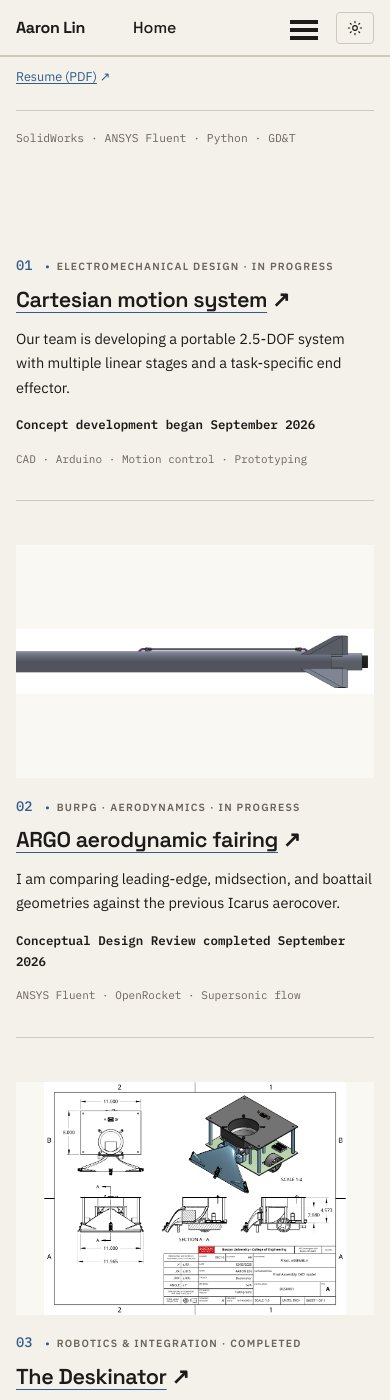
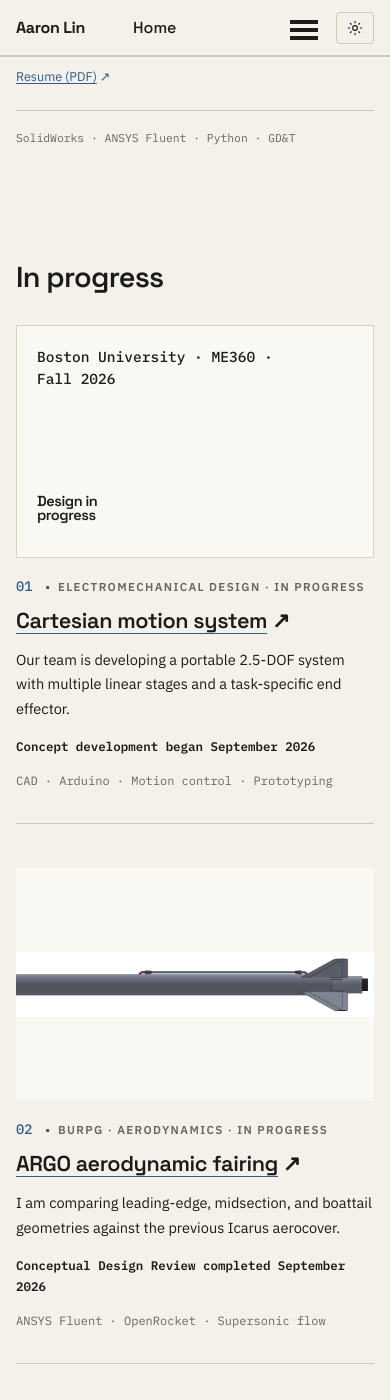
Before and after one commit to Aaron-Lin-0/Aaron-Lin-0.github.io, a Jekyll site: the page built from _pages/projects.md, in a window 390 px wide and 1400 px high, scrolled down 557 px. Built offline with Jekyll 4.4.1, drawn with Linux system fonts in a browser that asks for light colours; a style sheet for code colours, icons or effects is not loaded; some of the changed text lies outside the part shown.

Commit message:
reorganization and mobile optimization

```diff
--- a/_includes/project-cards.html
+++ b/_includes/project-cards.html
@@ -1,5 +1,8 @@
 <div class="project-grid">
 {% assign visible_projects = site.projects | where_exp: 'project', 'project.feature_order != nil' %}
+{% if include.status %}
+  {% assign visible_projects = visible_projects | where: 'status', include.status %}
+{% endif %}
 {% if include.order == 'recent' %}
   {% assign ordered_projects = visible_projects | sort: 'sort_date' | reverse %}
 {% else %}
@@ -8,7 +11,14 @@
 {% for project in ordered_projects %}
 {% if include.limit == nil or forloop.index <= include.limit %}
   <article class="project-card">
-    {% if project.card_image %}<img src="{{ project.card_image | relative_url }}" alt="{{ project.card_alt }}" width="{{ project.card_image_width | default: 800 }}" height="{{ project.card_image_height | default: 520 }}" loading="lazy">{% endif %}
+    {% if project.card_image %}
+      <img src="{{ project.card_image | relative_url }}" alt="{{ project.card_alt }}" width="{{ project.card_image_width | default: 800 }}" height="{{ project.card_image_height | default: 520 }}" loading="lazy">
+    {% else %}
+      <div class="project-card-placeholder" aria-hidden="true">
+        <p class="project-card-placeholder__context">{{ project.context }}</p>
+        <p class="project-card-placeholder__status">Design {{ project.status | downcase }}</p>
+      </div>
+    {% endif %}
     <div class="project-card-body">
       {% assign project_number = forloop.index | prepend: '0' | slice: -2, 2 %}
       <div class="project-card-meta"><span class="project-index">{{ project_number }}</span><p class="eyebrow">{{ project.card_category }} &middot; {{ project.status }}</p></div>
--- a/_layouts/engineering.html
+++ b/_layouts/engineering.html
@@ -1,7 +1,7 @@
 ---
 layout: default
 ---
-<main id="main" class="engineering-site{% if page.collection == 'projects' %} engineering-project{% endif %}">
+<main id="main" class="engineering-site{% if page.collection == 'projects' %} engineering-project{% endif %}{% if page.utility_page %} engineering-utility{% endif %}">
   {% if page.collection == 'projects' %}<a class="back-link" href="{{ '/projects/' | relative_url }}">&larr; All projects</a>{% endif %}
   <header class="engineering-header">
     {% if page.kicker %}<p class="eyebrow">{{ page.kicker }}</p>{% endif %}
@@ -10,7 +10,9 @@
     {% if page.context %}<p class="project-context">{{ page.context }}</p>{% endif %}
   </header>
   <div class="engineering-shell">
-    {% unless page.collection == 'projects' %}{% include contact-card.html %}{% endunless %}
+    {% unless page.collection == 'projects' %}
+      {% unless page.utility_page %}{% include contact-card.html %}{% endunless %}
+    {% endunless %}
     <div class="engineering-main">
       {% if page.collection == 'projects' and page.hero_image %}
         <figure class="project-hero">
--- a/_pages/projects.md
+++ b/_pages/projects.md
@@ -7,4 +7,10 @@
 author_profile: false
 ---
 
-{% include project-cards.html order="recent" %}
+## In progress
+
+{% include project-cards.html order="recent" status="In progress" %}
+
+## Completed projects
+
+{% include project-cards.html order="recent" status="Completed" %}
--- a/assets/css/engineering.css
+++ b/assets/css/engineering.css
@@ -71,6 +71,7 @@
 
 :root {
   --image-matte: #faf8f2;
+  --image-ink: #1c1b19;
   --media-dark: #12100c;
   --font-display: "Space Grotesk", "Avenir Next", sans-serif;
   --font-body: "IBM Plex Sans", "Noto Sans", sans-serif;
@@ -139,6 +140,10 @@
 .engineering-site .project-grid { display: grid; grid-template-columns: repeat(2, minmax(0, 1fr)); gap: 4rem 2rem; margin: 2.5rem 0; }
 .engineering-site .project-card { min-width: 0; padding-bottom: 2.2rem; border: 0; border-bottom: 1px solid var(--border); border-radius: 0; background: transparent; overflow: visible; }
 .engineering-site .project-card > img { display: block; width: 100%; height: auto; aspect-ratio: 800 / 520; object-fit: contain; background: var(--image-matte); }
+.engineering-site .project-card-placeholder { display: flex; flex-direction: column; justify-content: space-between; aspect-ratio: 800 / 520; box-sizing: border-box; padding: clamp(1.25rem, 4vw, 2.25rem); border: 1px solid #d9d2c6; background: var(--image-matte); color: var(--image-ink); }
+.engineering-site .project-card-placeholder p { margin: 0; }
+.engineering-site .project-card-placeholder__context { max-width: 28ch; font: 500 clamp(.72rem, 1.3vw, .86rem)/1.5 var(--font-mono); }
+.engineering-site .project-card-placeholder__status { max-width: 12ch; font: 600 clamp(1.7rem, 4vw, 2.8rem)/.98 var(--font-display); letter-spacing: -.03em; text-wrap: balance; }
 .engineering-site .project-card-body { padding: 1.35rem 0 0; }
 .engineering-site .project-card-meta { display: flex; align-items: baseline; gap: .8rem; margin-bottom: .8rem; }
 .engineering-site .project-index { flex: 0 0 auto; color: var(--accent); font: 500 .86rem/1 var(--font-mono); font-variant-numeric: tabular-nums; }
@@ -152,7 +157,7 @@
 .engineering-project { max-width: 1280px !important; }
 .engineering-project .engineering-header { max-width: 980px; margin-right: auto; margin-left: auto; }
 .engineering-project .engineering-shell { display: block; }
-.engineering-project .engineering-main { --project-prose-width: 48rem; max-width: 1080px; margin: 0 auto; }
+.engineering-project .engineering-main { --project-prose-width: min(48rem, 72ch); max-width: 1080px; margin: 0 auto; }
 .engineering-project .project-hero { margin: 0 0 clamp(4rem, 8vw, 7rem); }
 .engineering-project .project-hero img { display: block; width: 100%; max-height: 720px; object-fit: contain; background: var(--image-matte); }
 .engineering-project .project-hero figcaption, .engineering-site figcaption { margin-top: .75rem; color: var(--text-muted); font-size: .73rem; line-height: 1.5; }
@@ -160,7 +165,9 @@
 .engineering-project .engineering-content > p,
 .engineering-project .engineering-content > ul,
 .engineering-project .engineering-content > ol,
-.engineering-project .engineering-content > table { width: 100%; max-width: var(--project-prose-width); margin-right: auto; margin-left: auto; }
+.engineering-project .engineering-content > table,
+.engineering-project .engineering-content > .project-table-region,
+.engineering-project .engineering-content > .project-table-hint { width: 100%; max-width: var(--project-prose-width); margin-right: auto; margin-left: auto; }
 .engineering-project .engineering-content > ul,
 .engineering-project .engineering-content > ol { box-sizing: border-box; padding-left: 1.15rem !important; padding-inline-start: 1.15rem !important; list-style-position: outside; }
 .engineering-project .engineering-content > h2 { margin-top: clamp(4.5rem, 9vw, 7.5rem); margin-bottom: 1.4rem; color: var(--accent); font: 600 .78rem/1.4 var(--font-body); letter-spacing: .13em; text-transform: uppercase; }
@@ -174,7 +181,13 @@
 .engineering-site .project-end { display: flex; flex-wrap: wrap; width: 100%; max-width: var(--project-prose-width, 48rem); gap: 1.5rem; margin: 6rem auto 0; padding-top: 1.5rem; border-top: 1px solid var(--border); font-size: .82rem; }
 .engineering-site table { display: table; width: 100%; border-color: var(--border); font-family: var(--font-mono); font-size: .76rem; font-variant-numeric: tabular-nums; }
 .engineering-site th { background: var(--surface); color: var(--text); }
-.engineering-site td, .engineering-site th { border-color: var(--border); overflow-wrap: anywhere; }
+.engineering-site td, .engineering-site th { padding: .7rem .75rem; border-color: var(--border); overflow-wrap: anywhere; }
+.engineering-site .project-table-region { max-width: 100%; }
+.engineering-site .project-table-region table { margin: 0; }
+.engineering-site .project-table-hint { display: none; color: var(--text-muted); font: 600 .72rem/1.4 var(--font-mono); }
+
+.engineering-utility .engineering-shell { display: block; max-width: 48rem; }
+.engineering-utility .engineering-main { max-width: 48rem; }
 
 .page__footer { position: static !important; bottom: auto !important; border-top: 1px solid var(--border) !important; background: var(--footer-bg) !important; color: var(--text-muted) !important; }
 .page__footer footer { padding-top: .35rem; }
@@ -182,22 +195,35 @@
 .page__footer a { color: var(--text-muted) !important; text-decoration: underline; text-underline-offset: 3px; }
 .page__footer a:hover { color: var(--accent) !important; }
 
-@media (max-width: 700px) {
-  #theme-toggle .theme-toggle-label { position: absolute; width: 1px; height: 1px; padding: 0; margin: -1px; overflow: hidden; clip: rect(0, 0, 0, 0); white-space: nowrap; border: 0; }
-  .engineering-site { margin-top: 2.5rem !important; padding: 0 1rem !important; }
-  .engineering-site .engineering-header { margin-bottom: 3rem; }
+@media (max-width: 960px) {
   .engineering-site .engineering-shell, .engineering-site .project-grid { grid-template-columns: 1fr; gap: 2.75rem; }
   .engineering-site .contact-card { position: static; display: grid; grid-template-columns: 1fr 1fr; gap: 0 1rem; }
   .engineering-site .contact-card::before { grid-column: 1 / -1; }
   .engineering-site .contact-headshot { grid-column: 1 / -1; width: 96px; height: 96px; }
   .engineering-site .contact-card ul { grid-column: 1 / -1; display: flex; flex-wrap: wrap; gap: .4rem 1rem; margin: .5rem 0 1rem; }
   .engineering-site .contact-card .contact-skills { grid-column: 1 / -1; }
+  .engineering-site .project-grid { margin-top: 2rem; }
+}
+
+@media (max-width: 700px) {
+  #theme-toggle .theme-toggle-label { position: absolute; width: 1px; height: 1px; padding: 0; margin: -1px; overflow: hidden; clip: rect(0, 0, 0, 0); white-space: nowrap; border: 0; }
+  .engineering-site { margin-top: 2.5rem !important; padding: 0 1rem !important; }
+  .engineering-site .engineering-header { margin-bottom: 3rem; }
   .engineering-site h1 { max-width: 13ch; font-size: clamp(2.6rem, 13vw, 4rem); }
   .engineering-site h2 { margin-top: 3.5rem; }
-  .engineering-site .project-grid { margin-top: 2rem; }
   .engineering-site .project-card { padding-bottom: 2rem; }
+  .engineering-site .project-card .eyebrow { font-size: .72rem; }
+  .engineering-site .project-card .project-tools { font-size: .75rem; }
+  .engineering-site .project-context, .engineering-site .project-tools { font-size: .8rem; }
+  .engineering-project .project-hero figcaption, .engineering-site figcaption { font-size: .78rem; }
   .engineering-project .project-hero { margin-bottom: 4rem; }
   .engineering-site .video-grid { grid-template-columns: 1fr; }
+}
+
+@media (max-width: 340px) {
+  .engineering-site .project-table-hint { display: block; margin-bottom: .65rem; }
+  .engineering-site .project-table-region { overflow-x: auto; overscroll-behavior-inline: contain; scrollbar-color: var(--border-strong) var(--surface); }
+  .engineering-site .project-table-region table { min-width: 36rem; }
 }
 
 @media (prefers-reduced-motion: reduce) {
```
Also changed, not shown: _pages/404.md (+9 -1 lines), _projects/2024-09-01-rocket-nozzle.md (+5 -0 lines).
